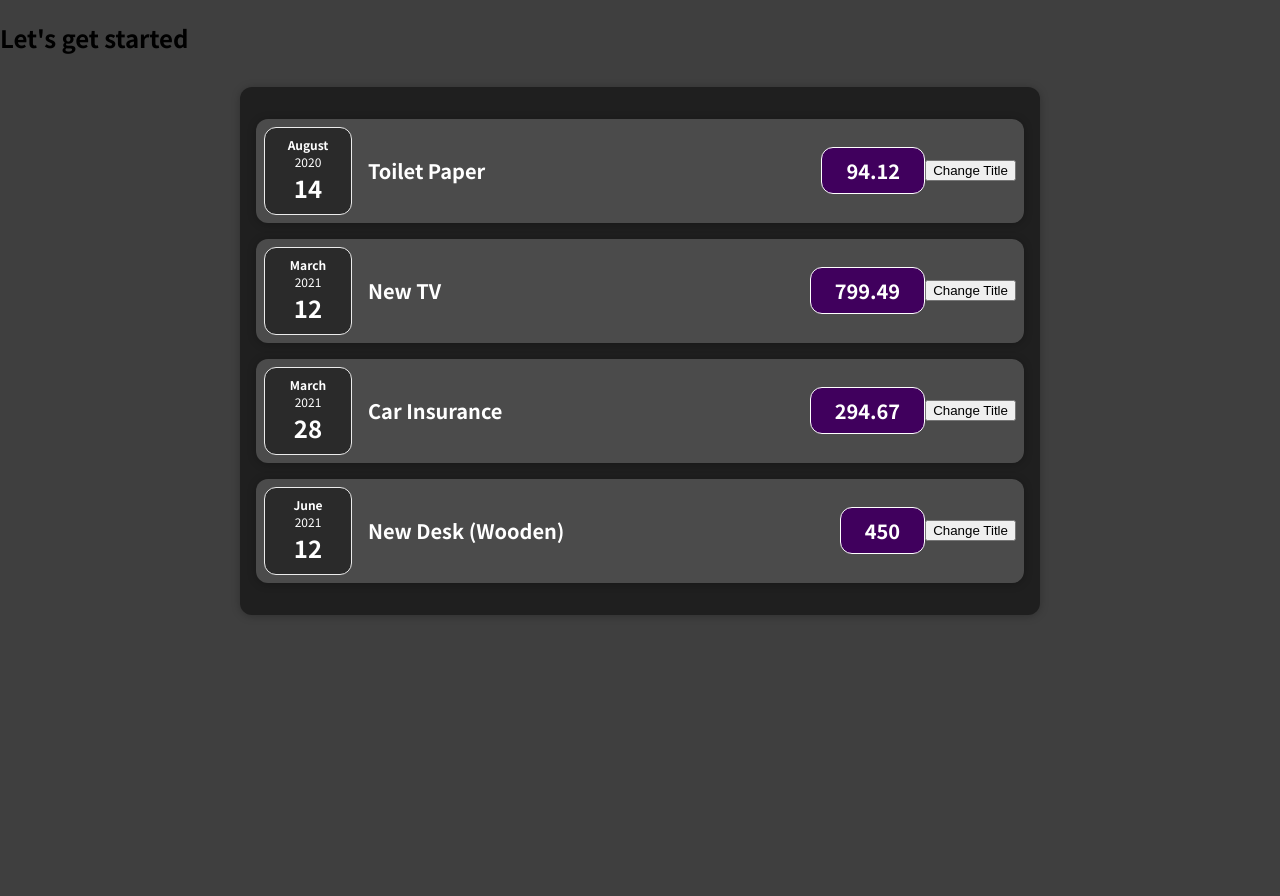
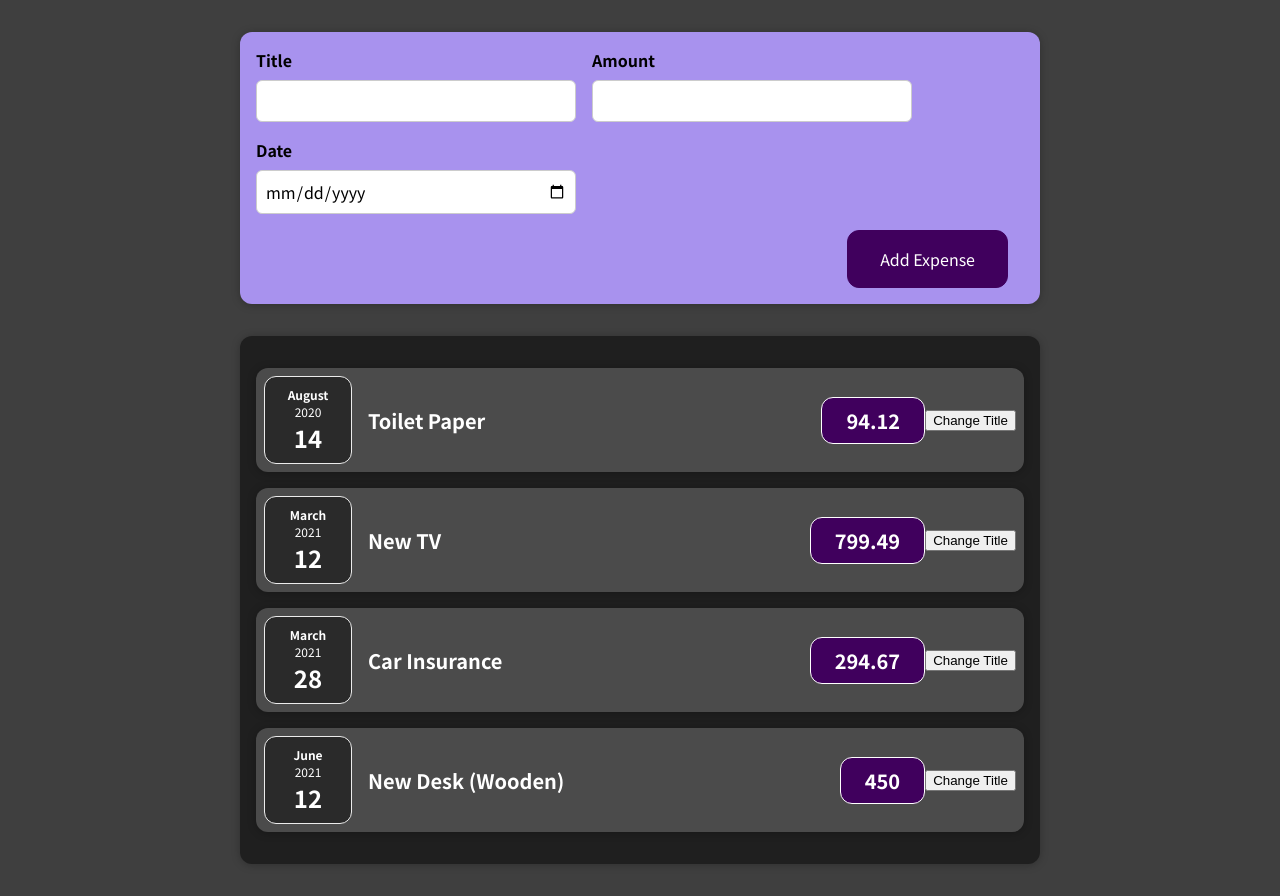
Before and after one commit to Zookeeper0/React-final, a React (Create React App) app in the folder 01-starting-setup/: page / in a window 1280 px wide. Before the commit the page ends 800 px from the top, so only its background shows below. Built offline with nearby package versions, Linux system fonts and the light colour scheme.

Commit message:
feat : control several state

```diff
--- a/01-starting-setup/src/App.js
+++ b/01-starting-setup/src/App.js
@@ -1,4 +1,5 @@
 import Expenses from "./components/Expenses/Expenses";
+import NewExpense from "./components/NewExpense/NewExpense";
 
 const App = () => {
 
@@ -26,7 +27,7 @@
 
   return (
     <div>
-      <h2>Let's get started</h2>
+      <NewExpense />
       <Expenses items={expenses} />
     </div>
   );
--- a/01-starting-setup/src/components/Expenses/ExpenseItem.js
+++ b/01-starting-setup/src/components/Expenses/ExpenseItem.js
@@ -1,17 +1,22 @@
+import React, { useState } from 'react';
 import ExpenseDate from './ExpenseDate';
 import Card from '../UI/Card'
 import './ExpenseItem.css';
 
 const ExpenseItem = (props) => {
+    const [title, setTitle] = useState(props.title);
+
+
     const clickHandler = () => {
-        console.log('clcik');
+        setTitle('Update!!')
+        console.log(title);
     };
 
     return (
         <Card className="expense-item" >
             <ExpenseDate date={props.date} />
             <div className="expense-item__description">
-                <h2>{props.title}</h2>
+                <h2>{title}</h2>
                 <div className="expense-item__price">{props.amount}</div>
             </div>
             <button onClick={clickHandler}>Change Title</button>
--- /dev/null
+++ b/01-starting-setup/src/components/NewExpense/ExpenseForm.css
@@ -0,0 +1,26 @@
+.new-expense__controls {
+  display: flex;
+  flex-wrap: wrap;
+  gap: 1rem;
+  margin-bottom: 1rem;
+  text-align: left;
+}
+
+.new-expense__control label {
+  font-weight: bold;
+  margin-bottom: 0.5rem;
+  display: block;
+}
+
+.new-expense__control input {
+  font: inherit;
+  padding: 0.5rem;
+  border-radius: 6px;
+  border: 1px solid #ccc;
+  width: 20rem;
+  max-width: 100%;
+}
+
+.new-expense__actions {
+  text-align: right;
+}
--- /dev/null
+++ b/01-starting-setup/src/components/NewExpense/ExpenseForm.js
@@ -0,0 +1,45 @@
+import React, { useState } from "react";
+
+import './ExpenseForm.css';
+const ExpenseForm = () => {
+    const [enteredTitle, setEnteredTitle] = useState('');
+    const [enteredAmount, setEnteredAmount] = useState('');
+    const [enteredDate, setEnteredDate] = useState('');
+
+    const titleChangeHandler = (event) => {
+        setEnteredTitle(event.target.value);
+        console.log(enteredTitle);
+    }
+    const amountChangeHandler = (event) => {
+        setEnteredAmount(event.target.value);
+        console.log(enteredAmount);
+    }
+    const dateChangeHandler = (event) => {
+        setEnteredDate(event.target.value);
+        console.log(enteredDate);
+    }
+
+    return (
+        <form>
+            <div className="new-expense__controls">
+                <div className="new-expense__control">
+                    <label>Title</label>
+                    <input type='text' onChange={titleChangeHandler} />
+                </div>
+                <div className="new-expense__control">
+                    <label>Amount</label>
+                    <input type='number' min='0.01' step='0.01' onChange={amountChangeHandler} />
+                </div>
+                <div className="new-expense__control">
+                    <label>Date</label>
+                    <input type='date' min='2019-01-01' max='2022-12-31' onChange={dateChangeHandler} />
+                </div>
+            </div>
+            <div className="new-expense__actions">
+                <button type="submit">Add Expense</button>
+            </div>
+        </form>
+    )
+};
+
+export default ExpenseForm;
--- /dev/null
+++ b/01-starting-setup/src/components/NewExpense/NewExpense.css
@@ -0,0 +1,38 @@
+.new-expense {
+  background-color: #a892ee;
+  padding: 1rem;
+  margin: 2rem auto;
+  width: 50rem;
+  max-width: 95%;
+  border-radius: 12px;
+  text-align: center;
+  box-shadow: 0 1px 8px rgba(0, 0, 0, 0.25);
+}
+
+.new-expense button {
+  font: inherit;
+  cursor: pointer;
+  padding: 1rem 2rem;
+  border: 1px solid #40005d;
+  background-color: #40005d;
+  color: white;
+  border-radius: 12px;
+  margin-right: 1rem;
+}
+
+.new-expense button:hover,
+.new-expense button:active {
+  background-color: #510674;
+  border-color: #510674;
+}
+
+.new-expense button.alternative {
+  color: #220131;
+  border-color: transparent;
+  background-color: transparent;
+}
+
+.new-expense button.alternative:hover,
+.new-expense button.alternative:active {
+  background-color: #ddb3f8;
+}
--- /dev/null
+++ b/01-starting-setup/src/components/NewExpense/NewExpense.js
@@ -0,0 +1,14 @@
+import React from "react";
+import ExpenseForm from "./ExpenseForm";
+import './NewExpense.css';
+
+const NewExpense = () => {
+
+    return (
+        <div className="new-expense">
+            <ExpenseForm />
+        </div>
+    )
+};
+
+export default NewExpense;
```
Also changed, not shown: 1 other file (tests, documents, lock files or other folders).
